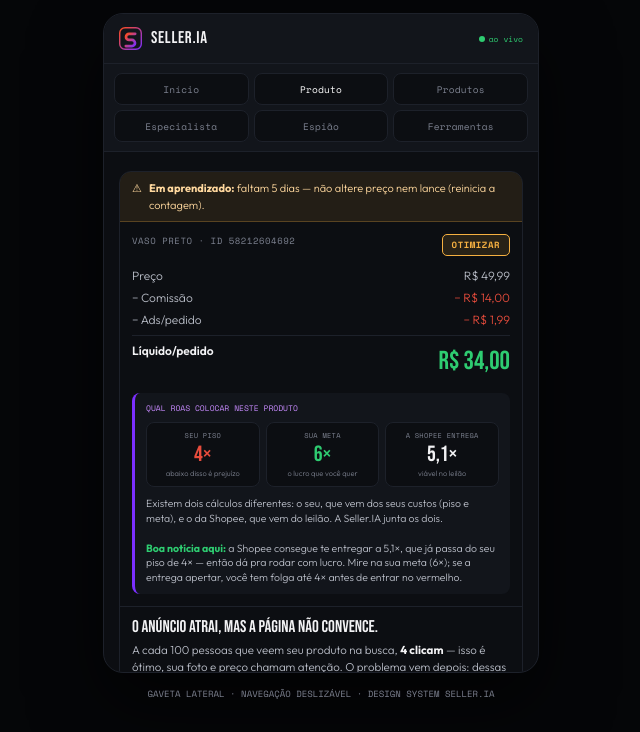
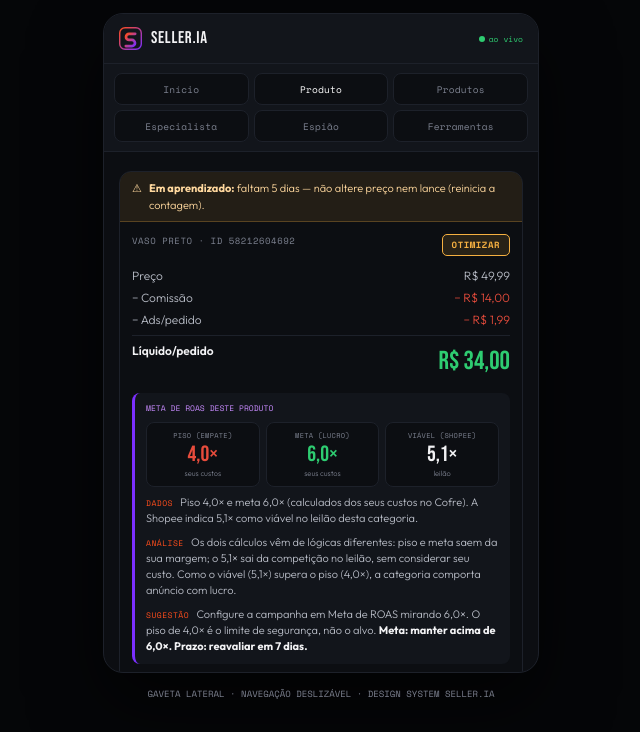
Before and after one commit to kleite1103-hue/seller-ia-extensao, a browser extension: page mockups/completo.html in a window 1280 px wide. Both pictures are taken after a click on the button "Produto". Shown: the part 96-828 px from the top of the page, without its empty margins (319-959 px from the left). Drawn offline with nearby package versions, Linux system fonts and the light colour scheme.

Commit message:
ROAS reescrito no padrao da IA de analise: Dados > Analise > Sugestao (meta+prazo)

```diff
--- a/mockups/completo.html
+++ b/mockups/completo.html
@@ -66,6 +66,9 @@ body{background:#050608;color:var(--text);font-family:'Outfit',sans-serif;font-w
 .rt .rl{font-family:'Space Mono';font-size:7px;color:var(--text3);letter-spacing:.04em;display:block}
 .rt .rv{font-family:'Bebas Neue';font-size:22px;display:block;line-height:1.1;margin:2px 0}
 .rt .rd{font-size:7.5px;color:var(--text3);display:block;line-height:1.2}
+.blk{font-size:11px;color:var(--text2);line-height:1.45;margin-top:8px}
+.blk .bk{font-family:'Space Mono';font-size:8px;color:var(--orange);letter-spacing:.06em;display:inline-block;margin-right:5px}
+.blk b{color:var(--text)}
 .say{padding:11px 12px;border-top:1px solid var(--line)}
 .say .big{font-family:'Bebas Neue';font-size:17px;line-height:1.1}
 .say p{font-size:11.5px;color:var(--text2);margin-top:6px;line-height:1.45}
@@ -154,13 +157,15 @@ body{background:#050608;color:var(--text);font-family:'Outfit',sans-serif;font-w
             <div class="mrow"><span>− Comissão</span><span style="color:var(--bad)">− R$ 14,00</span></div>
             <div class="mrow"><span>− Ads/pedido</span><span style="color:var(--bad)">− R$ 1,99</span></div>
             <div class="mrow t"><span class="l">Líquido/pedido</span><span class="v">R$ 34,00</span></div>
-            <div class="roasb"><div class="k">QUAL ROAS COLOCAR NESTE PRODUTO</div>
+            <div class="roasb"><div class="k">META DE ROAS DESTE PRODUTO</div>
               <div class="rtri">
-                <div class="rt"><span class="rl">SEU PISO</span><span class="rv" style="color:var(--bad)">4×</span><span class="rd">abaixo disso é prejuízo</span></div>
-                <div class="rt"><span class="rl">SUA META</span><span class="rv" style="color:var(--ok)">6×</span><span class="rd">o lucro que você quer</span></div>
-                <div class="rt"><span class="rl">A SHOPEE ENTREGA</span><span class="rv">5,1×</span><span class="rd">viável no leilão</span></div>
+                <div class="rt"><span class="rl">PISO (EMPATE)</span><span class="rv" style="color:var(--bad)">4,0×</span><span class="rd">seus custos</span></div>
+                <div class="rt"><span class="rl">META (LUCRO)</span><span class="rv" style="color:var(--ok)">6,0×</span><span class="rd">seus custos</span></div>
+                <div class="rt"><span class="rl">VIÁVEL (SHOPEE)</span><span class="rv">5,1×</span><span class="rd">leilão</span></div>
               </div>
-              <div class="cap" style="margin-top:9px">Existem dois cálculos diferentes: o seu, que vem dos seus custos (piso e meta), e o da Shopee, que vem do leilão. A Seller.IA junta os dois.<br><br><b style="color:var(--ok)">Boa notícia aqui:</b> a Shopee consegue te entregar a 5,1×, que já passa do seu piso de 4× — então dá pra rodar com lucro. Mire na sua meta (6×); se a entrega apertar, você tem folga até 4× antes de entrar no vermelho.</div>
+              <div class="blk"><span class="bk">DADOS</span> Piso 4,0× e meta 6,0× (calculados dos seus custos no Cofre). A Shopee indica 5,1× como viável no leilão desta categoria.</div>
+              <div class="blk"><span class="bk">ANÁLISE</span> Os dois cálculos vêm de lógicas diferentes: piso e meta saem da sua margem; o 5,1× sai da competição no leilão, sem considerar seu custo. Como o viável (5,1×) supera o piso (4,0×), a categoria comporta anúncio com lucro.</div>
+              <div class="blk"><span class="bk">SUGESTÃO</span> Configure a campanha em Meta de ROAS mirando 6,0×. O piso de 4,0× é o limite de segurança, não o alvo. <b>Meta: manter acima de 6,0×. Prazo: reavaliar em 7 dias.</b></div>
             </div>
           </div>
           <div class="say"><div class="big">O ANÚNCIO ATRAI, MAS A PÁGINA NÃO CONVENCE.</div>
```
